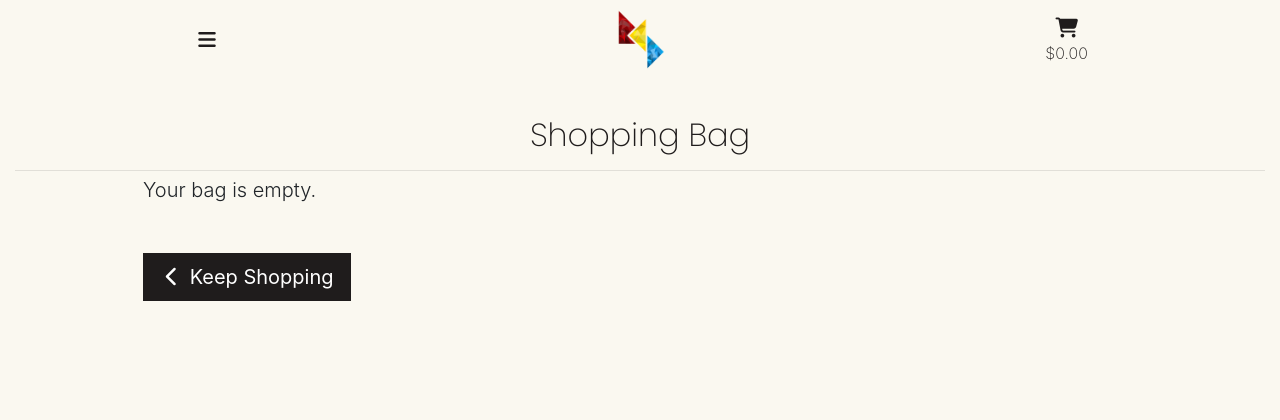
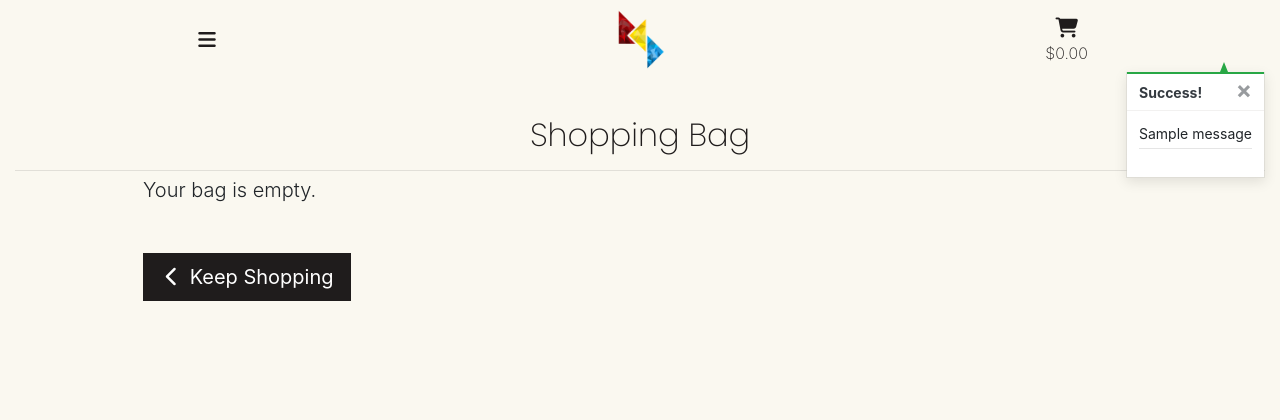
Before and after one commit to Robert-Clark-1990/MS4_RCD, a Django app: page /bag/ in a window 1280 px wide. Shown: the top 420 px of the page. Run offline with Django 3.2, Linux system fonts and the light colour scheme; tables that the repository leaves empty hold one stand-in row (values such as "Sample post"); one stand-in notice (Sample message) is shown; some libraries are stand-ins or nearby versions.

Commit message:
add toasts and mini bag toast

```diff
--- a/bag/templates/bag/bag.html
+++ b/bag/templates/bag/bag.html
@@ -51,22 +51,28 @@
                                     <td class="py-3 w-25">
                                         <form class="form update-form" method="POST" action="{% url 'adjust_bag' item.item_id %}">
                                             {% csrf_token %}
-                                            <div class="form-group form-check-inline">
+                                            <div class="form-group">
+                                                <div class="input-group">
                                                     <div class="input-group-prepend">
-                                                    <button class="decrement-qty btn btn-sm form-button rounded-5" data-item_id="{{ item.item_id }}" id="decrement-qty_{{ item.item_id }}">
+                                                        <button class="decrement-qty btn btn-sm form-button rounded-5"
+                                                            data-item_id="{{ item.item_id }}" id="decrement-qty_{{ item.item_id }}">
                                                             <span>
                                                                 <i class="fas fa-minus fa-sm"></i>
                                                             </span>
                                                         </button>
                                                     </div>
-                                                <input class="form-control form-control-sm qty_input" type="number" name="quantity" value="{{ item.quantity }}" min="1" max="99"
-                                                data-item_id="{{ item.item_id }}" id="id_qty_{{ item.item_id }}">
+                                                    <input class="form-control form-control-sm qty_input" type="number"
+                                                        name="quantity" value="{{ item.quantity }}" min="1" max="99"
+                                                        data-item_id="{{ item.item_id }}"
+                                                        id="id_qty_{{ item.item_id }}">
                                                     <div class="input-group-append">
-                                                    <button class="increment-qty btn btn-sm form-button rounded-5" data-item_id="{{ item.item_id }}" id="increment-qty_{{ item.item_id }}">
+                                                        <button class="increment-qty btn btn-sm form-button rounded-5"
+                                                            data-item_id="{{ item.item_id }}" id="increment-qty_{{ item.item_id }}">
                                                             <span>
                                                                 <i class="fas fa-plus fa-sm"></i>
                                                             </span>
                                                         </button>
+                                                    </div>
                                                 </div>
                                             </div>
                                         </form>
--- a/bag/views.py
+++ b/bag/views.py
@@ -1,4 +1,6 @@
-from django.shortcuts import render, redirect, reverse, HttpResponse
+from django.shortcuts import render, redirect, reverse, HttpResponse, get_object_or_404
+from products.models import Product
+from django.contrib import messages
 
 
 def view_bag(request):
@@ -10,14 +12,18 @@ def view_bag(request):
 def add_to_bag(request, item_id):
     """Add a quantity of the specified product to the bag"""
 
+    product = get_object_or_404(Product, pk=item_id)
     quantity = int(request.POST.get('quantity'))
     redirect_url = request.POST.get('redirect_url')
     bag = request.session.get('bag', {})
 
     if item_id in list(bag.keys()):
         bag[item_id] += quantity
+        messages.success(
+            request, f'Updated {product.name} quantity to {bag[item_id]}')
     else:
         bag[item_id] = quantity
+        messages.success(request, f'Added {product.name} to your bag')
 
     request.session['bag'] = bag
     return redirect(redirect_url)
@@ -26,13 +32,17 @@ def add_to_bag(request, item_id):
 def adjust_bag(request, item_id):
     """Adjust the quantity of the specified product to the specified amount"""
 
+    product = get_object_or_404(Product, pk=item_id)
     quantity = int(request.POST.get('quantity'))
     bag = request.session.get('bag', {})
 
     if quantity > 0:
         bag[item_id] = quantity
+        messages.success(
+            request, f'Updated {product.name} quantity to {bag[item_id]}')
     else:
         bag.pop(item_id)
+        messages.success(request, f'Removed {product.name} from your bag')
 
     request.session['bag'] = bag
     return redirect(reverse('view_bag'))
@@ -41,13 +51,16 @@ def adjust_bag(request, item_id):
 def remove_from_bag(request, item_id):
     """remove the specified product from the bag"""
 
+    product = get_object_or_404(Product, pk=item_id)
     try:
         bag = request.session.get('bag', {})
 
         bag.pop(item_id)
+        messages.success(request, f'Removed {product.name} from your bag')
 
         request.session['bag'] = bag
         return HttpResponse(status=200)
 
     except Exception as e:
+        messages.error(request, f'Error removing item: {e}')
         return HttpResponse(status=500)
--- a/robertclarkdesign/settings.py
+++ b/robertclarkdesign/settings.py
@@ -85,6 +85,8 @@ TEMPLATES = [
     },
 ]
 
+MESSAGE_STORAGE = 'django.contrib.messages.storage.session.SessionStorage'
+
 AUTHENTICATION_BACKENDS = [
     # Needed to login by username in Django admin, regardless of `allauth`
     'django.contrib.auth.backends.ModelBackend',
--- a/static/css/base.css
+++ b/static/css/base.css
@@ -107,6 +107,73 @@ p {
     cursor: pointer;
 }
 
+/* ----------------------------------------------------- Toasts */
+
+.message-container {
+    position: fixed;
+    top: 72px;
+    right: 15px;
+    z-index: 99999999;
+}
+
+.custom-toast {
+    overflow: visible;
+}
+
+.toast-capper {
+    height: 2px;
+}
+
+/* from CSS-tricks.com. Link in README */
+.arrow-up {
+    width: 0;
+    height: 0;
+    border-left: 4px solid transparent;
+    border-right: 4px solid transparent;
+    border-bottom: 10px solid black;
+    position: absolute;
+    top: -10px;
+    right: 36px;
+}
+
+.arrow-primary {
+    border-bottom-color: #007bff !important;
+}
+
+.arrow-secondary {
+    border-bottom-color: #6c757d !important;
+}
+
+.arrow-success {
+    border-bottom-color: #28a745 !important;
+}
+
+.arrow-danger {
+    border-bottom-color: #dc3545 !important;
+}
+
+.arrow-warning {
+    border-bottom-color: #ffc107 !important;
+}
+
+.arrow-info {
+    border-bottom-color: #17a2b8 !important;
+}
+
+.arrow-light {
+    border-bottom-color: #f8f9fa !important;
+}
+
+.arrow-dark {
+    border-bottom-color: #343a40 !important;
+}
+
+.bag-notification-wrapper {
+    height: 100px;
+    overflow-x: hidden;
+    overflow-y: auto;
+}
+
 /* ----------------------------------------------------- Index Page */
 
 .free-quote-button {
--- a/templates/base.html
+++ b/templates/base.html
@@ -102,7 +102,21 @@
         </header>
 
         {% if messages %}
-            <div class="message-container"></div>
+            <div class="message-container">
+                {% for message in messages %}
+                    {% with message.level as level %}
+                        {% if level == 40 %}
+                            {% include 'includes/toasts/toast_error.html' %}
+                        {% elif level == 30 %}
+                            {% include 'includes/toasts/toast_warning.html' %}
+                        {% elif level == 25 %}
+                            {% include 'includes/toasts/toast_success.html' %}
+                        {% else %}
+                            {% include 'includes/toasts/toast_info.html' %}
+                        {% endif %}
+                    {% endwith %}
+                {% endfor %}
+            </div>
         {% endif %}
 
         {% block page_header %}
@@ -138,6 +152,9 @@
         </footer>
 
         {% block postloadjs %}
+        <script type="text/javascript">
+            $('.toast').toast('show');
+        </script>
         {% endblock %}
 
     </body>
--- /dev/null
+++ b/templates/includes/toasts/toast_success.html
@@ -0,0 +1,54 @@
+<div class="toast custom-toast rounded-0 border-top-0" data-autohide="false">
+    <div class="arrow-up arrow-success"></div>
+    <div class="w-100 toast-capper bg-success"></div>
+    <div class="toast-header bg-white text-dark">
+        <strong class="mr-auto">Success!</strong>
+        <button type="button" class="ml-2 mb-1 close text-dark" data-dismiss="toast" aria-label="Close">
+            <span aria-hidden="true">&times;</span>
+        </button>
+    </div>
+    <div class="toast-body bg-white">
+        <div class="row">
+            <div class="col">
+                {{ message }}
+                <hr class="mt-1 mb-3">
+            </div>
+        </div>
+        {% if grand_total %}
+            <p class="bg-white text-black py-1">Your Bag ({{ product_count }})</p>
+            <div class="bag-notification-wrapper">
+                {% for item in bag_items %}
+                    <div class="row">
+                        <div class="col-3 my-1">
+                            <img class="w-100" src="{{ item.product.image.url }}">
+                        </div>
+                        <div class="col-9">
+                            <p class="my-0"><strong>{{ item.product.name }}</strong></p>
+                            <p class="my-0 small text-muted">£{{ item.product.price }}</p>
+                            <p class="my-0 small text-muted">Qty: {{ item.quantity }}</p>
+                        </div>
+                    </div>
+                {% endfor %}
+            </div>
+            <div class="row">
+                <div class="col">
+                    <strong><p class="mt-3 mb-1 text-black">
+                        Total{% if free_delivery_delta > 0 %} (Exc. delivery){% endif %}:
+                        <span class="float-right">£{{ total|floatformat:2 }}</span>
+                    </p></strong>
+                    {% if free_delivery_delta > 0 %}
+                        <p class="mb-0 p-2 bg-success shadow-sm text-white text-center">
+                            Spend <strong>£{{ free_delivery_delta }}</strong> more to get free delivery!
+                        </p>
+                    {% endif %}
+                    <a href="{% url 'view_bag' %}" class="btn btn-black btn-block form-button rounded-0">
+                        <span>Go To Secure Checkout</span>
+                        <span class="icon">
+                            <i class="fas fa-lock"></i>
+                        </span>
+                    </a>
+                </div>
+            </div>
+        {% endif %}
+    </div>
+</div>
```
Also changed, not shown: templates/includes/toasts/toast_error.html (added, +13 -0 lines), templates/includes/toasts/toast_info.html (added, +13 -0 lines), templates/includes/toasts/toast_warning.html (added, +13 -0 lines), README.md, media/rc000029.png (added), media/rc000030.png (added), templates/includes/main_nav.html (deleted), templates/includes/mobile_top_header.html (deleted). Lines whose indentation alone changed are shown as unchanged.
